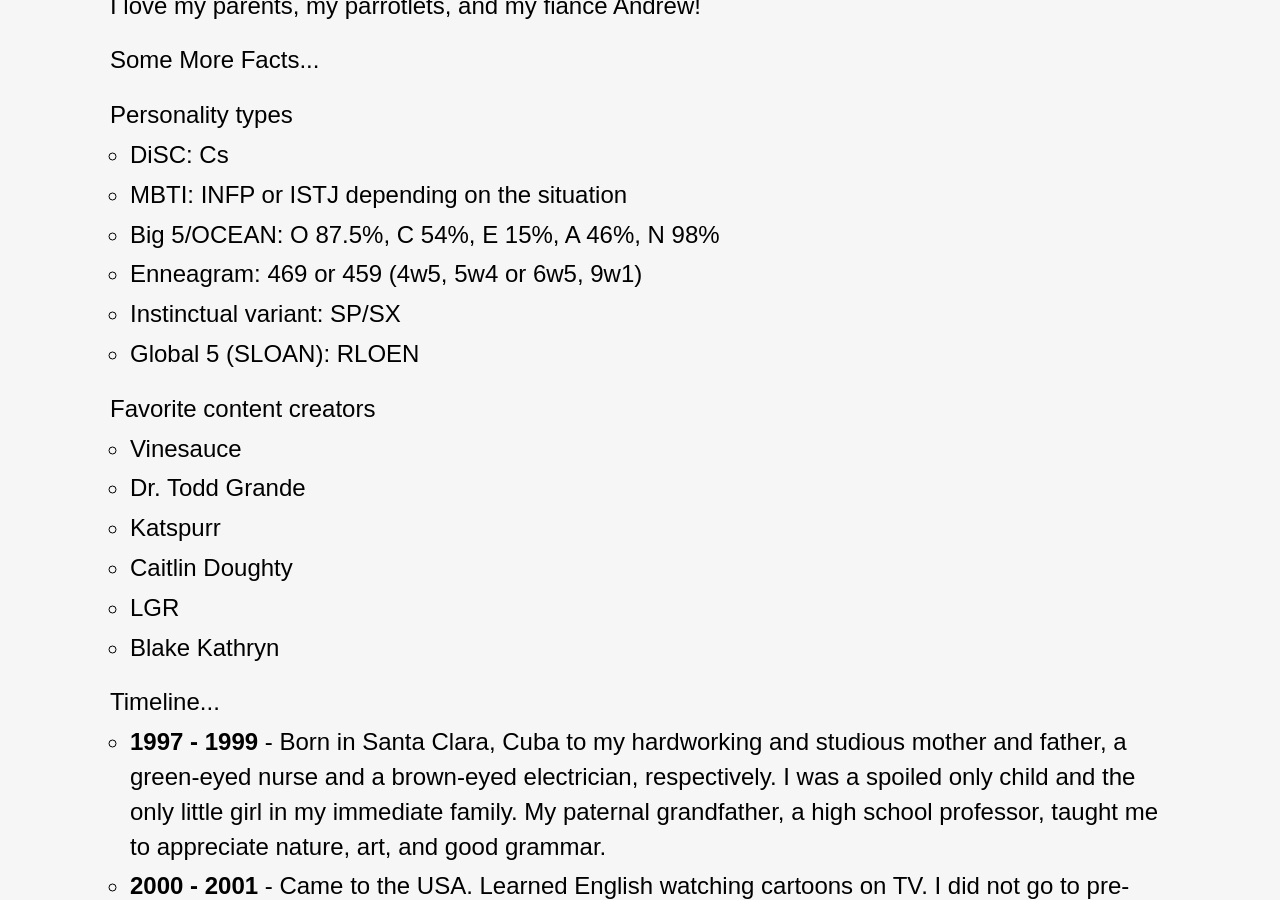
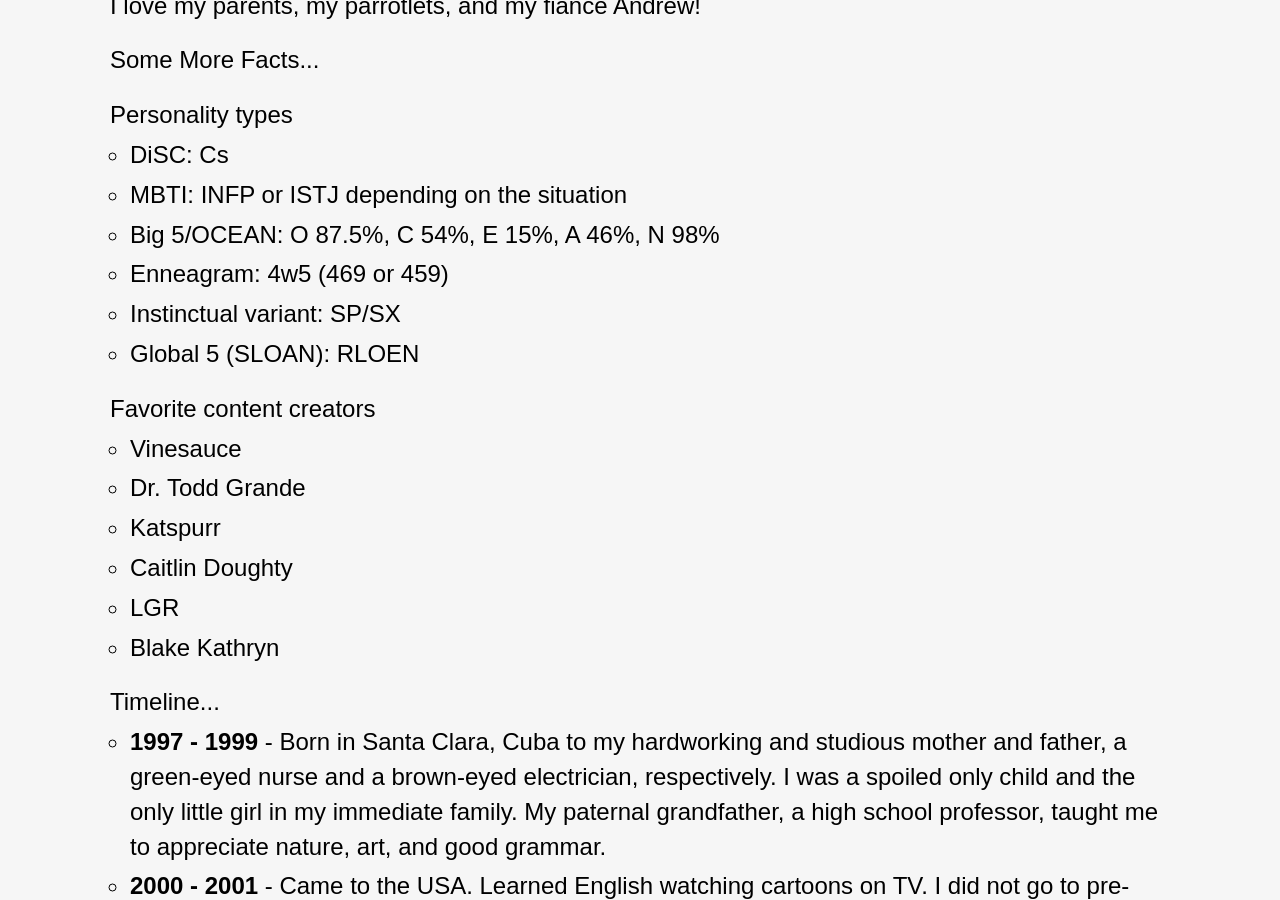
Before and after one commit to liz-lorena/2020, a Jekyll site: the page built from about/index.html, in a window 1280 px wide and 900 px high, scrolled down 955 px. Built offline with Jekyll 4.4.1, drawn with Linux system fonts in a browser that asks for light colours.

Commit message:
Update index.html

```diff
--- a/about/index.html
+++ b/about/index.html
@@ -17,7 +17,7 @@
    <li>DiSC: Cs</li>
    <li>MBTI: INFP or ISTJ depending on the situation</li>
    <li>Big 5/OCEAN: O 87.5%, C 54%, E 15%, A 46%, N 98%</li>
-   <li>Enneagram: 469 or 459 (4w5, 5w4 or 6w5, 9w1)</li>
+   <li>Enneagram: 4w5 (469 or 459)</li>
    <li>Instinctual variant: SP/SX</li>
    <li>Global 5 (SLOAN): RLOEN</li>
 </ul>
```
